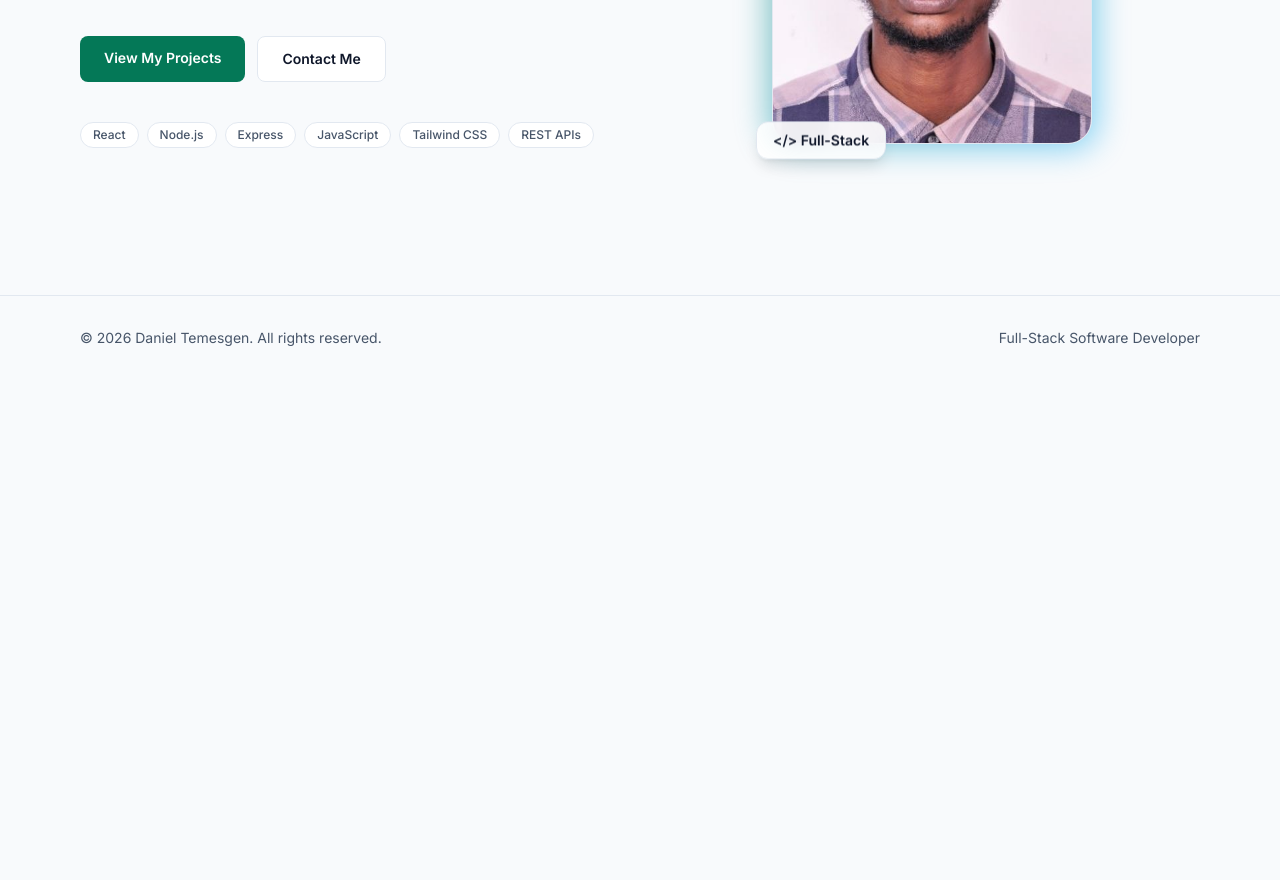
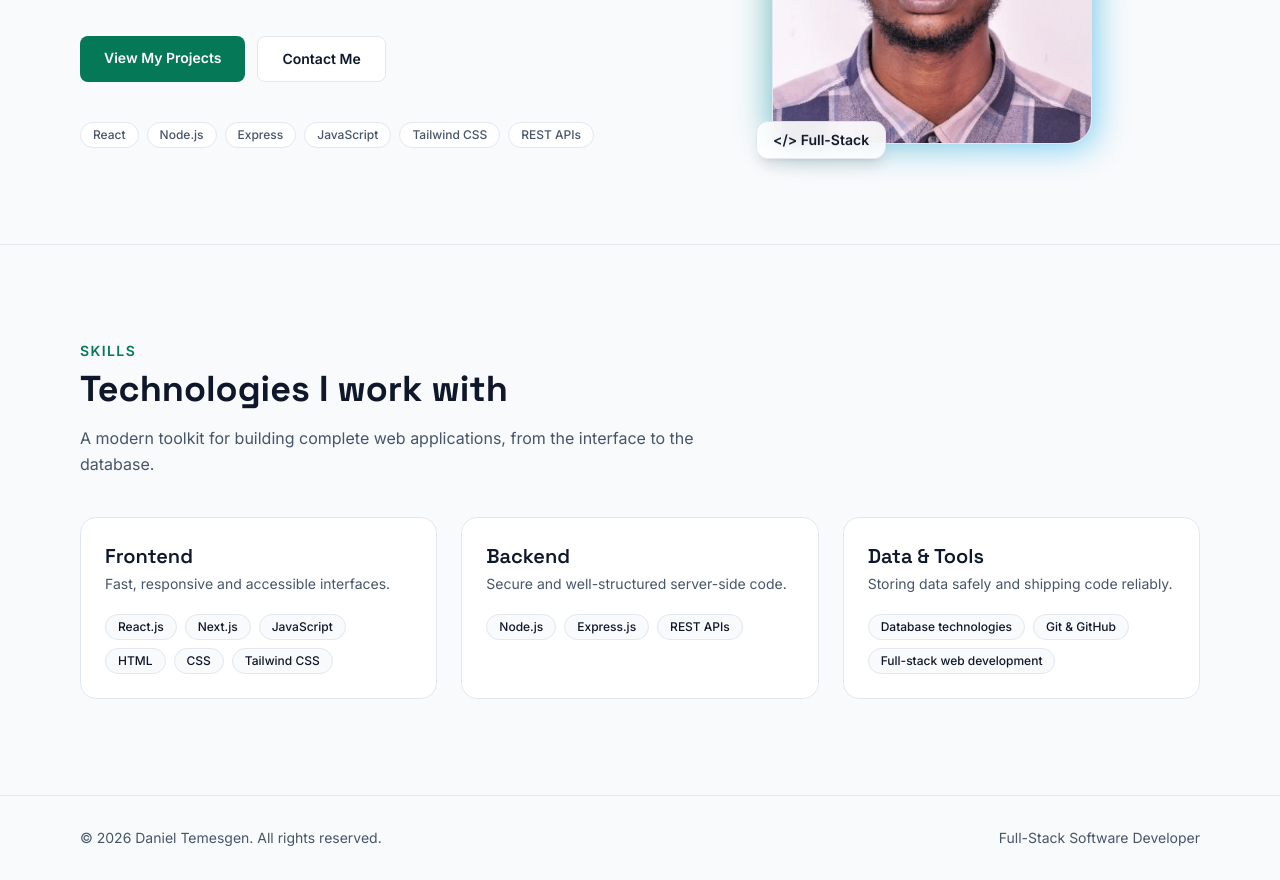
Before and after one commit to dani3430/daniel-portfolio-revised, a React (Vite) app in the folder frontend/: page / in a window 1280 px wide. Shown: the part 420-1300 px from the top of the page. Before the commit the page ends 800 px from the top, so only its background shows below. Built offline with nearby package versions, Linux system fonts and the light colour scheme.

Commit message:
feat: add skills section and reusable section heading

```diff
--- /dev/null
+++ b/frontend/src/components/SectionHeading.jsx
@@ -0,0 +1,13 @@
+export default function SectionHeading({ eyebrow, title, description, id }) {
+  return (
+    <div className="max-w-2xl">
+      {eyebrow && (
+        <p className="text-sm font-semibold uppercase tracking-widest text-brand">{eyebrow}</p>
+      )}
+      <h2 id={id} className="mt-2 font-display text-3xl font-bold text-fg sm:text-4xl">
+        {title}
+      </h2>
+      {description && <p className="mt-4 text-base leading-relaxed text-muted">{description}</p>}
+    </div>
+  )
+}
--- /dev/null
+++ b/frontend/src/components/Skills.jsx
@@ -0,0 +1,57 @@
+import SectionHeading from './SectionHeading'
+
+// Temporary content: this will come from the admin dashboard later
+const skillGroups = [
+  {
+    title: 'Frontend',
+    description: 'Fast, responsive and accessible interfaces.',
+    items: ['React.js', 'Next.js', 'JavaScript', 'HTML', 'CSS', 'Tailwind CSS'],
+  },
+  {
+    title: 'Backend',
+    description: 'Secure and well-structured server-side code.',
+    items: ['Node.js', 'Express.js', 'REST APIs'],
+  },
+  {
+    title: 'Data & Tools',
+    description: 'Storing data safely and shipping code reliably.',
+    items: ['Database technologies', 'Git & GitHub', 'Full-stack web development'],
+  },
+]
+
+export default function Skills() {
+  return (
+    <section aria-labelledby="skills-heading" className="border-t border-line">
+      <div className="mx-auto max-w-6xl px-4 py-16 md:py-24">
+        <SectionHeading
+          id="skills-heading"
+          eyebrow="Skills"
+          title="Technologies I work with"
+          description="A modern toolkit for building complete web applications, from the interface to the database."
+        />
+
+        <div className="mt-10 grid gap-6 sm:grid-cols-2 lg:grid-cols-3">
+          {skillGroups.map((group) => (
+            <article
+              key={group.title}
+              className="rounded-2xl border border-line bg-surface p-6 transition-colors hover:border-brand"
+            >
+              <h3 className="font-display text-xl font-semibold text-fg">{group.title}</h3>
+              <p className="mt-1 text-sm text-muted">{group.description}</p>
+              <ul className="mt-5 flex flex-wrap gap-2">
+                {group.items.map((item) => (
+                  <li
+                    key={item}
+                    className="rounded-full border border-line bg-bg px-3 py-1 text-xs font-medium text-fg"
+                  >
+                    {item}
+                  </li>
+                ))}
+              </ul>
+            </article>
+          ))}
+        </div>
+      </div>
+    </section>
+  )
+}
--- a/frontend/src/pages/Home.jsx
+++ b/frontend/src/pages/Home.jsx
@@ -1,5 +1,11 @@
 import Hero from '../components/Hero'
+import Skills from '../components/Skills'
 
 export default function Home() {
-  return <Hero />
+  return (
+    <>
+      <Hero />
+      <Skills />
+    </>
+  )
 }
```
